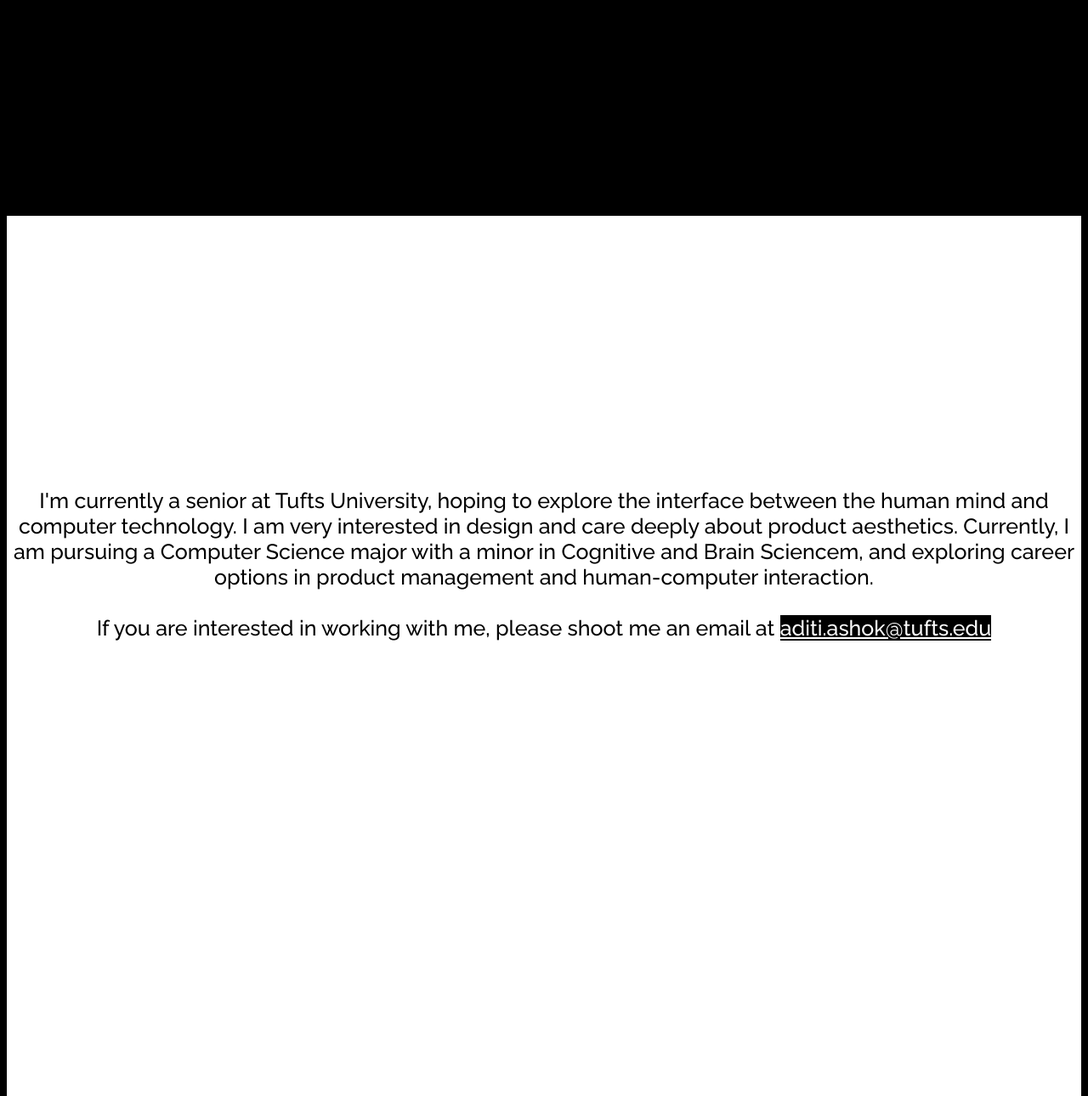
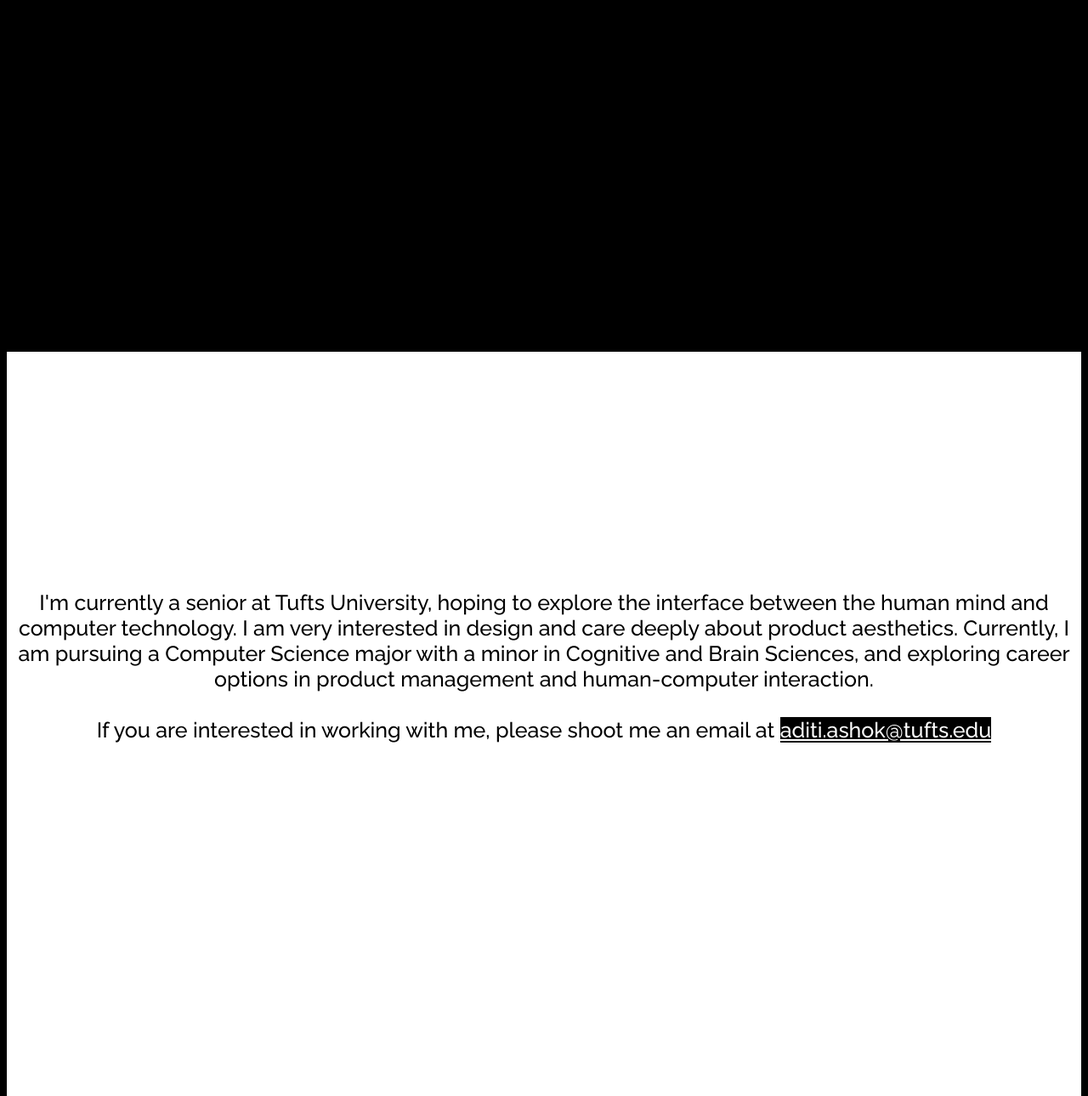
Before and after one commit to aditiashok/aditiashok.github.io, a plain HTML site: page bio.html in a window 1280 px wide. Shown: the part 626-1916 px from the top of the page at 85% size. Drawn offline with nearby package versions, Linux system fonts and the light colour scheme.

Commit message:
fixed spelling error

```diff
--- a/bio.html
+++ b/bio.html
@@ -42,7 +42,7 @@
 	<section id="aboutme">
 	<p> I'm currently a senior at Tufts University, hoping to explore the interface between the human mind and computer technology.
 		 I am very interested in design and care deeply about product aesthetics.
-		 Currently, I am pursuing a Computer Science major with a minor in Cognitive and Brain Sciencem, and
+		 Currently, I am pursuing a Computer Science major with a minor in Cognitive and Brain Sciences, and
 		 exploring career options in product management and human-computer interaction.
 	<br>
 	<br>
--- a/bio_style.css
+++ b/bio_style.css
@@ -3,9 +3,9 @@ html * {
 }
 
 h1 {
-	height: 50vh;
+	height: 60vh;
 	font-size: 55px;
-	padding-top: 0vh;
+	padding-top: 10vh;
 	padding-left: 80px;
 	text-align: center;
 	letter-spacing: 10px;
@@ -26,7 +26,7 @@ h1 {
 p {
 	height: 100vh;
 	font-size: 55px;
-	padding-top: 40vh;
+	padding-top: 35vh;
 	text-align: center;
 
 	color: black;
```
